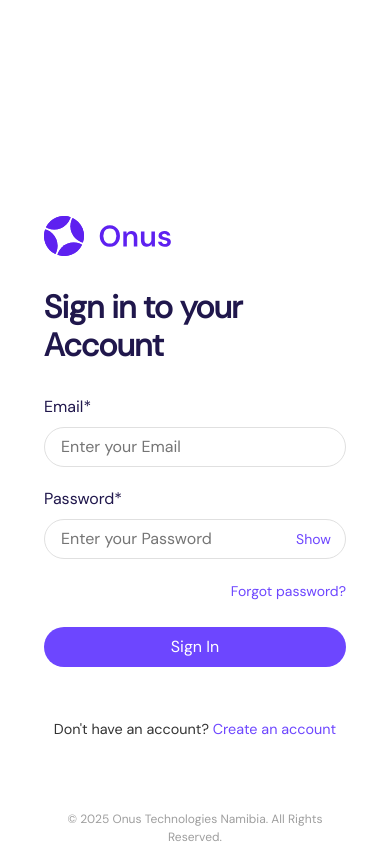
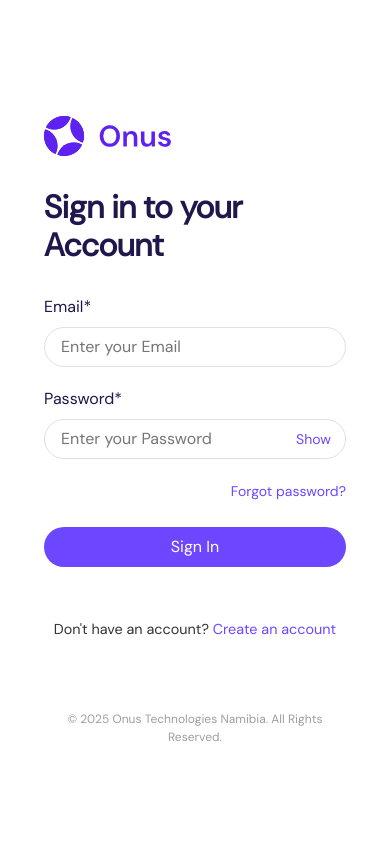
Before and after one commit to rowan-franciscus/onus-health-application, a React (Create React App) app in the folder client/: page /sign-in in a window 390 px wide. Built offline with nearby package versions, Linux system fonts and the light colour scheme; no server answers.

Commit message:
Fix mobile sign-in page scrolling issue - remove excessive padding above logo

```diff
--- a/client/src/pages/auth/Auth.module.css
+++ b/client/src/pages/auth/Auth.module.css
@@ -619,7 +619,7 @@
 
   /* Ensure logo has space at the top on mobile */
   .authPageContainer .adminAuthCard .logoContainer {
-    padding-top: 200px;
+    padding-top: 0;
     margin-top: 0;
   }
 }
```
